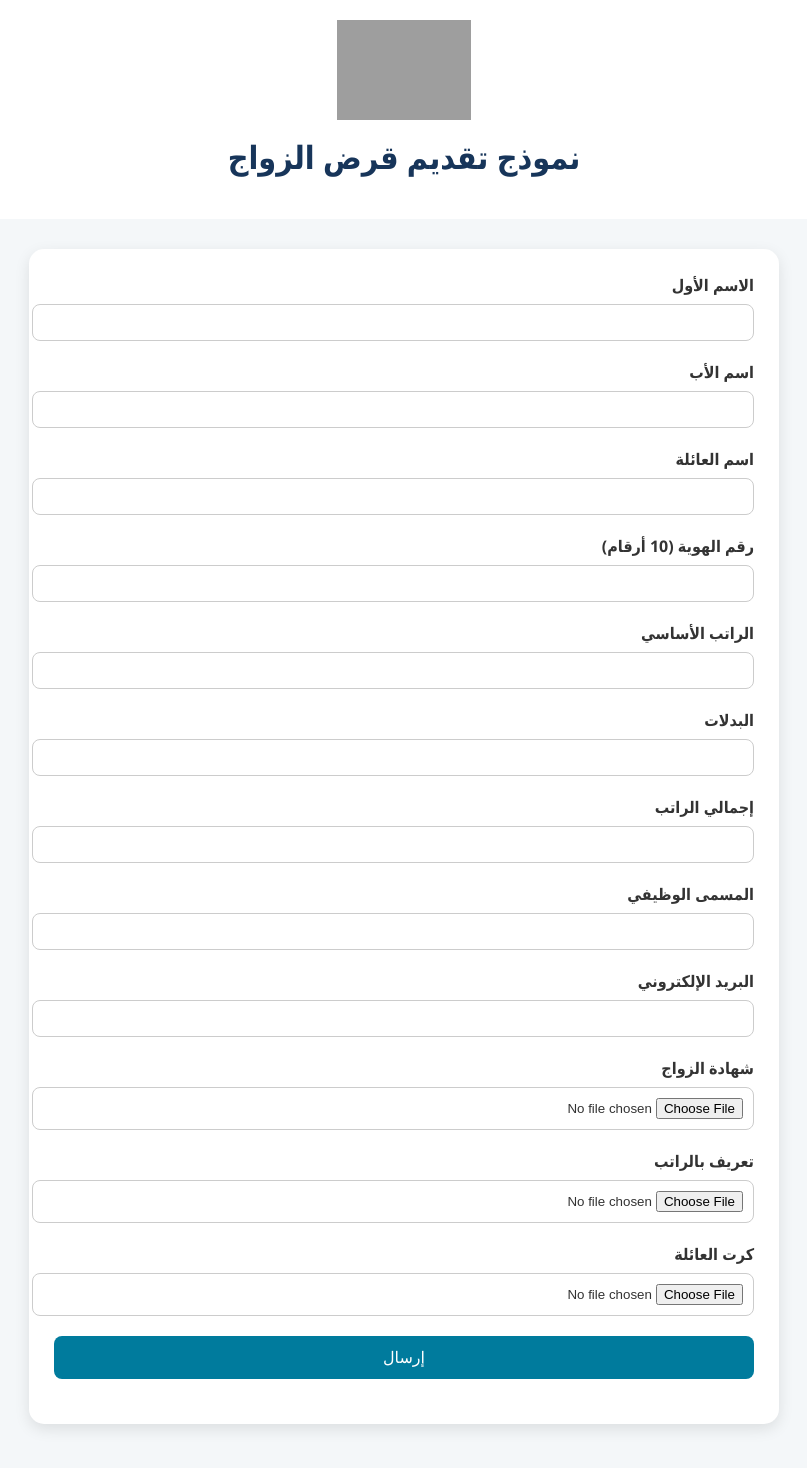
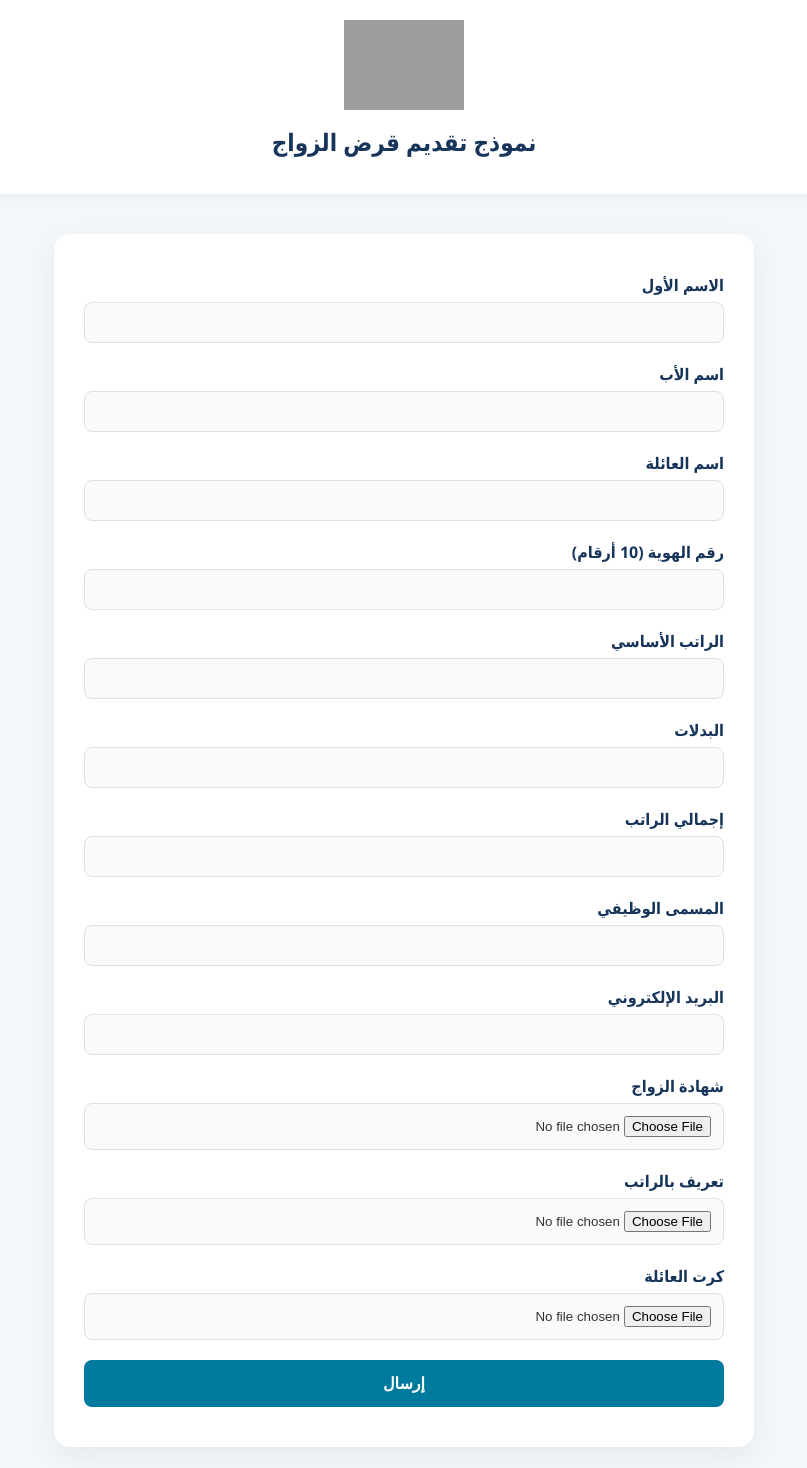
Before and after one commit to naifsdb/sdb-form-demo, a website: page src/index.html in a window 1280 px wide. Shown: the whole page, without its empty margins (236-1043 px from the left). Drawn offline with Linux system fonts and the light colour scheme; grey boxes are pictures that could not be loaded.

Commit message:
Update index.html

```diff
--- a/src/index.html
+++ b/src/index.html
@@ -1,75 +1,100 @@
 <!DOCTYPE html>
 <html lang="ar" dir="rtl">
 <head>
-  <meta charset="UTF-8">
-  <meta name="viewport" content="width=device-width, initial-scale=1.0">
-  <title>نموذج التقديم</title>
+  <meta charset="UTF-8" />
+  <meta name="viewport" content="width=device-width, initial-scale=1.0" />
+  <title>نموذج تقديم قرض الزواج</title>
   <style>
     :root {
       --primary: #17355a;
+      --accent: #007b9d;
+      --background: #f4f7f9;
+      --white: #ffffff;
+      --shadow: rgba(0, 0, 0, 0.05);
+      --border: #e0e0e0;
+    }
+
+    * {
+      box-sizing: border-box;
     }
 
     body {
       font-family: 'Segoe UI', Tahoma, Geneva, Verdana, sans-serif;
-      background-color: #f4f7f9;
+      margin: 0;
+      background-color: var(--background);
       color: #333;
-      direction: rtl;
-      margin: 0;
     }
 
     header {
-      background-color: white;
-      padding: 20px;
+      background-color: var(--white);
+      padding: 20px 0;
       text-align: center;
+      box-shadow: 0 2px 8px var(--shadow);
     }
 
     header img {
-      height: 100px;
+      height: 90px;
     }
 
     h1 {
+      margin-top: 10px;
+      font-size: 24px;
       color: var(--primary);
-      margin-top: 10px;
     }
 
     .container {
       max-width: 700px;
-      margin: 30px auto;
-      background: #fff;
-      padding: 25px;
-      border-radius: 15px;
-      box-shadow: 0 5px 15px rgba(0,0,0,0.1);
+      margin: 40px auto;
+      background-color: var(--white);
+      padding: 40px 30px;
+      border-radius: 16px;
+      box-shadow: 0 10px 30px rgba(0, 0, 0, 0.06);
     }
 
     h2 {
       text-align: center;
-      margin-bottom: 30px;
+      margin-bottom: 35px;
+      font-size: 22px;
       color: var(--primary);
     }
 
     label {
       display: block;
-      margin-bottom: 8px;
-      font-weight: bold;
+      margin-bottom: 6px;
+      font-weight: 600;
+      color: var(--primary);
     }
 
-    input[type="text"], input[type="number"], input[type="file"], input[type="email"] {
+    input[type="text"],
+    input[type="number"],
+    input[type="file"],
+    input[type="email"] {
       width: 100%;
-      padding: 10px;
+      padding: 12px;
       margin-bottom: 20px;
-      border: 1px solid #ccc;
+      border: 1px solid var(--border);
       border-radius: 8px;
+      background-color: #fafafa;
+      transition: border 0.3s ease;
+    }
+
+    input:focus {
+      outline: none;
+      border-color: var(--accent);
+      background-color: #fff;
     }
 
     button {
       width: 100%;
-      padding: 12px;
-      background-color: #007b9d;
-      color: #fff;
+      padding: 14px;
+      background-color: var(--accent);
+      color: var(--white);
       border: none;
       border-radius: 8px;
       font-size: 16px;
+      font-weight: 600;
       cursor: pointer;
+      transition: background-color 0.3s ease;
     }
 
     button:hover {
@@ -79,15 +104,43 @@
     #responseMessage {
       text-align: center;
       font-weight: bold;
-      margin-top: 20px;
+      margin-top: 25px;
       font-size: 18px;
+      padding: 15px;
+      border-radius: 8px;
+      display: none;
+    }
+
+    .approved {
+      background-color: #e6f5ea;
+      color: #2e7d32;
+      border: 1px solid #a5d6a7;
+    }
+
+    .denied {
+      background-color: #ffeaea;
+      color: #c62828;
+      border: 1px solid #f44336;
+    }
+
+    .unclear {
+      background-color: #fff8e1;
+      color: #ff8f00;
+      border: 1px solid #ffc107;
+    }
+
+    @media (max-width: 600px) {
+      .container {
+        margin: 20px;
+        padding: 30px 20px;
+      }
     }
   </style>
 </head>
 <body>
   <header>
     <a href="index.html">
-      <img src="https://www.sdb.gov.sa/sdb/media/sdb/sdblogo-ar.png" alt="SDB Logo">
+      <img src="https://www.sdb.gov.sa/sdb/media/sdb/sdblogo-ar.png" alt="SDB Logo" />
     </a>
     <h1>نموذج تقديم قرض الزواج</h1>
   </header>
@@ -95,77 +148,83 @@
   <div class="container">
     <form id="loanForm" enctype="multipart/form-data">
       <label for="first-name">الاسم الأول</label>
-      <input type="text" id="first-name" name="first_name" required>
+      <input type="text" id="first-name" name="first_name" required />
 
       <label for="middle-name">اسم الأب</label>
-      <input type="text" id="middle-name" name="middle_name" required>
+      <input type="text" id="middle-name" name="middle_name" required />
 
       <label for="last-name">اسم العائلة</label>
-      <input type="text" id="last-name" name="last_name" required>
+      <input type="text" id="last-name" name="last_name" required />
 
       <label for="id-num">رقم الهوية (10 أرقام)</label>
-      <input type="number" id="id-num" name="id_num" required>
+      <input type="number" id="id-num" name="id_num" required />
 
       <label for="main-salary">الراتب الأساسي</label>
-      <input type="number" id="main-salary" name="main_salary" required>
+      <input type="number" id="main-salary" name="main_salary" required />
 
       <label for="allowance">البدلات</label>
-      <input type="number" id="allowance" name="allowance">
+      <input type="number" id="allowance" name="allowance" />
 
       <label for="total-salary">إجمالي الراتب</label>
-      <input type="number" id="total-salary" name="total_salary" required>
+      <input type="number" id="total-salary" name="total_salary" required />
 
       <label for="job-title">المسمى الوظيفي</label>
-      <input type="text" id="job-title" name="job_title" required>
+      <input type="text" id="job-title" name="job_title" required />
 
       <label for="email">البريد الإلكتروني</label>
-      <input type="email" id="email" name="_replyto" required>
+      <input type="email" id="email" name="_replyto" required />
 
       <label for="marriage-cert">شهادة الزواج</label>
-      <input type="file" id="marriage-cert" name="marriage_certificate" accept=".pdf,image/*" required>
+      <input type="file" id="marriage-cert" name="marriage_certificate" accept=".pdf,image/*" required />
 
       <label for="salary-statement">تعريف بالراتب</label>
-      <input type="file" id="salary-statement" name="salary_statement" accept=".pdf,image/*" required>
+      <input type="file" id="salary-statement" name="salary_statement" accept=".pdf,image/*" required />
 
       <label for="family-id">كرت العائلة</label>
-      <input type="file" id="family-id" name="family_id" accept=".pdf,image/*" required>
+      <input type="file" id="family-id" name="family_id" accept=".pdf,image/*" required />
 
       <button type="submit">إرسال</button>
-
       <div id="responseMessage"></div>
     </form>
   </div>
 
   <script>
-    const form = document.getElementById('loanForm');
-    const responseMessage = document.getElementById('responseMessage');
+    const form = document.getElementById("loanForm");
+    const responseMessage = document.getElementById("responseMessage");
 
-    form.addEventListener('submit', async function (e) {
+    form.addEventListener("submit", async function (e) {
       e.preventDefault();
 
       const formData = new FormData(form);
 
+      // Reset message display
+      responseMessage.style.display = "none";
+      responseMessage.className = "";
+
       try {
         const response = await fetch("https://n8n-app-brgahqb8ebeqaxc6.swedencentral-01.azurewebsites.net/webhook-test/06b4d59b-65f6-43f7-b233-f74a58fabbb9", {
-          method: 'POST',
-          body: formData
+          method: "POST",
+          body: formData,
         });
 
         const result = await response.json();
 
+        responseMessage.style.display = "block";
+
         if (result.approved === true) {
           responseMessage.innerText = "✅ تمت الموافقة على القرض";
-          responseMessage.style.color = "green";
+          responseMessage.classList.add("approved");
         } else if (result.approved === false) {
           responseMessage.innerText = "❌ تم رفض القرض";
-          responseMessage.style.color = "red";
+          responseMessage.classList.add("denied");
         } else {
           responseMessage.innerText = "❕ لم يتم استلام نتيجة واضحة.";
-          responseMessage.style.color = "orange";
+          responseMessage.classList.add("unclear");
         }
       } catch (error) {
         responseMessage.innerText = "⚠️ حدث خطأ أثناء إرسال الطلب.";
-        responseMessage.style.color = "red";
+        responseMessage.classList.add("denied");
+        responseMessage.style.display = "block";
       }
     });
   </script>
```
